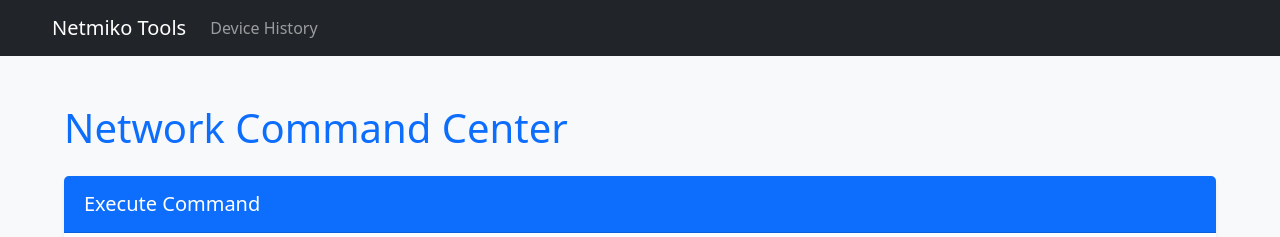
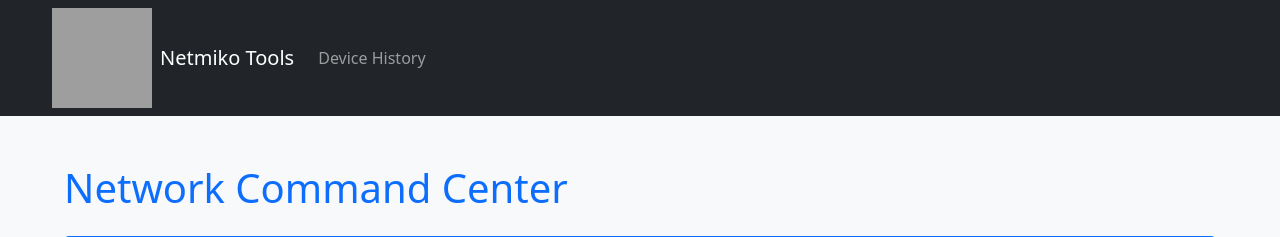
Before and after one commit to sydasif/django_network_manager, a Django app: page / in a window 1280 px wide. Shown: the top 237 px of the page. Run offline with Django 5.2, Linux system fonts and the light colour scheme; data that the repository does not hold is empty; grey boxes are pictures that could not be loaded.

Commit message:
add the logo link

```diff
--- a/netmiko_tools/templates/netmiko_tools/base.html
+++ b/netmiko_tools/templates/netmiko_tools/base.html
@@ -11,6 +11,7 @@
 <body>
     <nav class="navbar navbar-expand-lg navbar-dark bg-dark mb-4">
         <div class="container">
+            <img width="100" height="100" src="https://img.icons8.com/external-filled-color-icons-papa-vector/78/external-Computer-Networking-virtual-events-filled-color-icons-papa-vector.png" alt="external-Computer-Networking-virtual-events-filled-color-icons-papa-vector" class="me-2"/>
             <a class="navbar-brand" href="{% url 'home' %}">Netmiko Tools</a>
             <button class="navbar-toggler" type="button" data-bs-toggle="collapse" data-bs-target="#navbarNav" aria-controls="navbarNav" aria-expanded="false" aria-label="Toggle navigation">
                 <span class="navbar-toggler-icon"></span>
```
